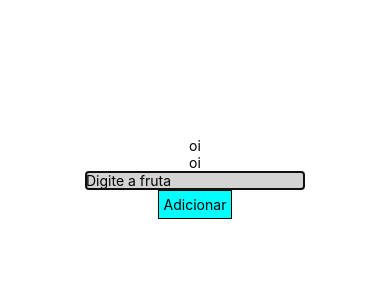
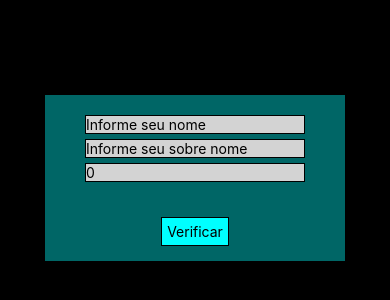
Before and after one commit to Heydran/HeyFront, a React Native app: screen / in a window 390 px wide. Shown: the part 244-544 px from the top of the page. Built offline with nearby package versions, Linux system fonts and the light colour scheme.

Commit message:
avnaçando em react native

```diff
--- a/App.js
+++ b/App.js
@@ -1,6 +1,5 @@
-import app from "./Programas/Primeiro Contato"
+import app from "./Programas/exercicio2/App"
 
 export default function App() {
-"#099","green"
     return (app())
 }
--- a/Programas/Primeiro Contato.js
+++ /dev/null
@@ -1,54 +0,0 @@
-import { StatusBar } from 'expo-status-bar'
-import { StyleSheet, Text, TextInput, SafeAreaView, TouchableOpacity, View } from 'react-native'
-import { useState } from "react"
-
-export default function App() {
-  const [frutaAtual, setFrutaAtual] = useState("")
-  const [frutas, setFrutas] = useState(["oi","oi"])
-  const [msg, setMsg] = useState("")
-  const adicionar = (fruta) => {
-    fruta!= '' ? setFrutas([...frutas,frutaAtual],setFrutaAtual(""),setMsg("")):alert("oi")
-  }
-
-  return (
-    <SafeAreaView style={styles.container}>
-
-      <View>{frutas.map((fruta,i)=><Text key={i}>{fruta}</Text>)}</View>
-      <TextInput
-      placeholder="Digite a fruta"
-      style = {styles.input}
-      onChangeText={setFrutaAtual}
-      value={frutaAtual}
-      autoFocus
-
-      />
-      <TouchableOpacity style = {styles.touchable}
-      onPress={adicionar}>
-        <Text>Adicionar</Text>
-      </TouchableOpacity>
-      <StatusBar style="auto" />
-    </SafeAreaView>
-  );
-}
-
-const styles = StyleSheet.create({
-  container: {
-    flex: 1,
-    backgroundColor: '#fff',
-    alignItems: 'center',
-    justifyContent: 'center',
-  },
-  input:{
-    borderColor:"black",
-    borderWidth:1,
-    backgroundColor:"lightgray"
-
-  },
-  touchable:{
-    backgroundColor:"#0ff",
-    borderWidth:1,
-    borderColor:"black",
-    padding:5
-
-  }
-});
--- /dev/null
+++ b/Programas/exercicio2/App.js
@@ -0,0 +1,70 @@
+import { StyleSheet, Text, TextInput, SafeAreaView, TouchableOpacity, View } from 'react-native'
+import { useState } from "react"
+import MostrarResultado from "./src/componentes/MostrarResultado"
+import PedirDados from "./src/componentes/PedirDados"
+
+export default function App() {
+    const [nome, setNome] = useState("")
+    const [sobreNome, setSobreNome] = useState("")
+    const [idade, setIdade] = useState(0)
+    const [resultado, setResultado] = useState("")
+
+
+
+
+    return (
+        <SafeAreaView style={styles.mainContainer}>
+
+            <PedirDados
+                dados = {{ "nome": nome,
+                            "setNome":setNome,
+                            "sobreNome": sobreNome,
+                            "setSobreNome":setSobreNome,
+                            "idade": idade,
+                            "setIdade":setIdade }}
+                styles={styles}
+
+            />
+
+            <Text>
+                <MostrarResultado
+                    dados={{ "nome": nome, "sobreNome": sobreNome, "idade": idade }}
+                    styles={styles}
+                    resultado={idade}
+                />
+            </Text>
+        </SafeAreaView>
+    );
+}
+
+const styles = StyleSheet.create({
+    mainContainer: {
+        flex:1,
+        backgroundColor: '#000',
+        alignItems: 'center',
+        justifyContent: 'center'
+
+    },
+    container: {
+        backgroundColor: '#066',
+        alignItems: 'center',
+        justifyContent: 'center',
+        width:300,
+        padding:15
+    },
+    input: {
+        borderColor: "black",
+        borderWidth: 1,
+        backgroundColor: "lightgray",
+        marginTop: 5
+
+    },
+    touchable: {
+        backgroundColor: "#0ff",
+        borderWidth: 1,
+        borderColor: "black",
+        padding: 5,
+        marginTop: 5
+
+    }
+});
--- /dev/null
+++ b/Programas/exercicio2/src/componentes/MostrarResultado.js
@@ -0,0 +1,18 @@
+import {Text, View, TouchableOpacity} from "react-native"
+import {useState} from "react"
+export default function MostrarResultado(props){
+    const [texto, setTexto] = useState("")
+    const verificarIdade = idade =>
+    idade >= 18 ? "Maior" : "Menor"
+
+const montarTexto = ()=>
+    setTexto(`Olá ${props.dados.nome} ${props.dados.sobreNome} você tem ${props.dados.idade} e é ${verificarIdade(props.idade)} de idade`)
+    return (
+        <View style={props.styles.container}><TouchableOpacity
+        style = {props.styles.touchable}
+        onPress={montarTexto}
+        >
+        <Text>Verificar</Text>
+    </TouchableOpacity>
+    <Text>{texto}</Text>
+    </View>)}
--- /dev/null
+++ b/Programas/exercicio2/src/componentes/PedirDados.js
@@ -0,0 +1,22 @@
+import {View, TextInput} from "react-native"
+export default function PedirDados(props) {
+    return (
+        <View style={props.styles.container}>
+            <TextInput style={props.styles.input}
+                placeholder="Informe seu nome"
+                value={props.dados.nome}
+                onChangeText={props.dados.setNome}
+            />
+            <TextInput style={props.styles.input}
+                placeholder="Informe seu sobre nome"
+                value={props.dados.sobreNome}
+                onChangeText={props.dados.setSobreNome}
+            />
+            <TextInput style={props.styles.input}
+                placeholder="Informe sua idade"
+                value={props.dados.idade}
+                onChangeText={props.dados.setIdade}
+            />
+        </View>
+    )
+}
```
Also changed, not shown: Programas/PrimeiroContato/app.js (added, +52 -0 lines).
